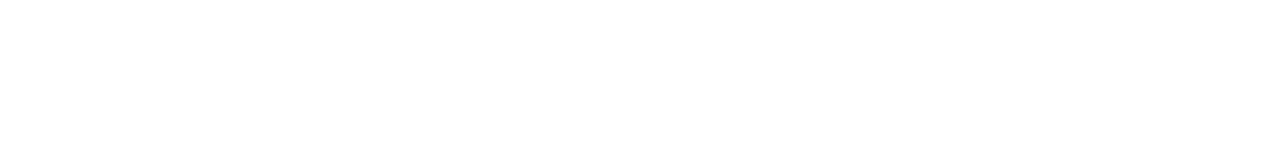
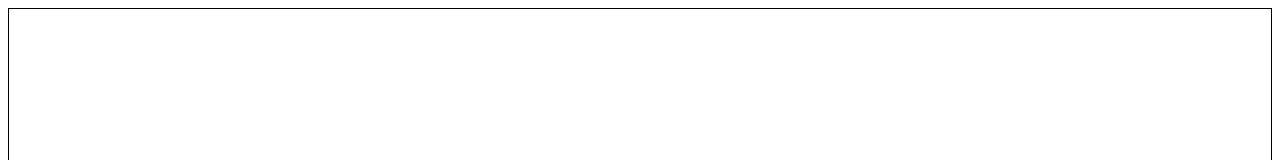
Before and after one commit to AmitJT/changelog, a plain HTML site: page index.html in a window 1280 px wide. Shown: the top 160 px of the page. Drawn offline with Linux system fonts and the light colour scheme.

Commit message:
Update index.html

```diff
--- a/index.html
+++ b/index.html
@@ -3,6 +3,12 @@
 <head>
   <title>README.md Viewer</title>
   <script src="https://cdn.jsdelivr.net/npm/showdown@1.10.2/dist/showdown.min.js"></script>
+   <style>
+    #readme-container{
+        border: 1px solid black;
+        height: 500px;
+    }
+  </style>
 </head>
 <body>
   <div id="readme-container"></div>
```
